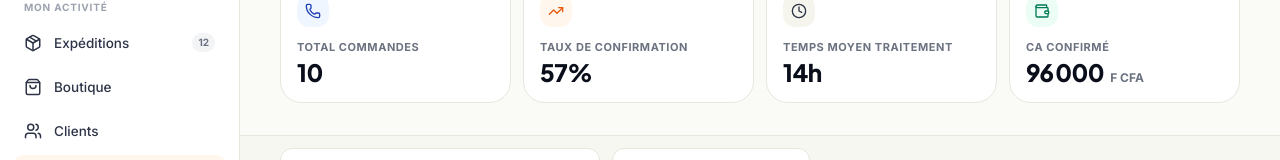
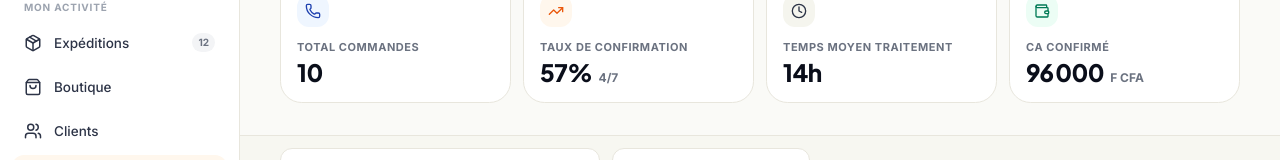
Before and after one commit to Patrick-hub90/kamoo-app, a Next.js app: page /closing in a window 1280 px wide. Shown: the part 319-479 px from the top of the page. Built offline with nearby package versions, Linux system fonts and the light colour scheme.

Commit message:
feat(closing): taux de confirmation accompagné du ratio (X confirmées / Y commandes traitées)

```diff
--- a/src/app/(vendor)/closing/page.tsx
+++ b/src/app/(vendor)/closing/page.tsx
@@ -225,6 +225,11 @@ export default function ClosingPage() {
           <StatCard
             label="Taux de confirmation"
             value={`${stats.conversionRate}%`}
+            unit={
+              stats.closedCount > 0
+                ? `${stats.confirmedCount}/${stats.closedCount}`
+                : "—"
+            }
             icon={<TrendingUp className="h-4 w-4" />}
             tone={conversionTone(stats.conversionRate)}
             highlight={stats.conversionRate >= 70}
--- a/src/lib/data/mock-closing.ts
+++ b/src/lib/data/mock-closing.ts
@@ -227,13 +227,14 @@ export function computeClosingStats(assignments: ClosingAssignment[]) {
   const total = assignments.length;
 
   // Taux de confirmation : confirmées / (confirmées + annulées + injoignables)
-  const confirmed = assignments.filter(
+  const confirmedCount = assignments.filter(
     (a) => a.status === "livraison_en_cours",
   ).length;
-  const closed = assignments.filter((a) =>
+  const closedCount = assignments.filter((a) =>
     ["livraison_en_cours", "annule", "injoignable"].includes(a.status),
   ).length;
-  const conversionRate = closed > 0 ? Math.round((confirmed / closed) * 100) : 0;
+  const conversionRate =
+    closedCount > 0 ? Math.round((confirmedCount / closedCount) * 100) : 0;
 
   // Temps moyen de traitement (en minutes) : durée entre création et dernière activité
   // pour les commandes "fermées"
@@ -259,6 +260,8 @@ export function computeClosingStats(assignments: ClosingAssignment[]) {
   return {
     total,
     conversionRate,
+    confirmedCount,
+    closedCount,
     avgProcessingMinutes,
     confirmedRevenue,
   };
```
